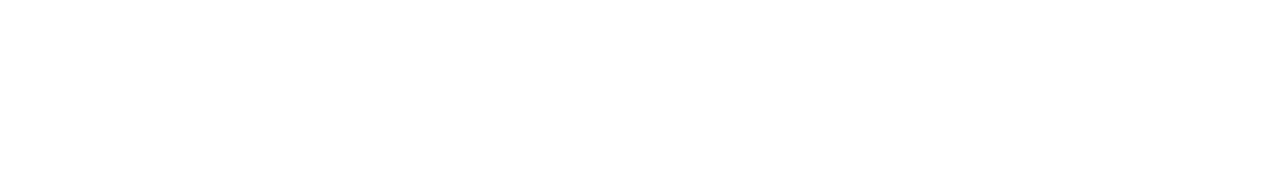
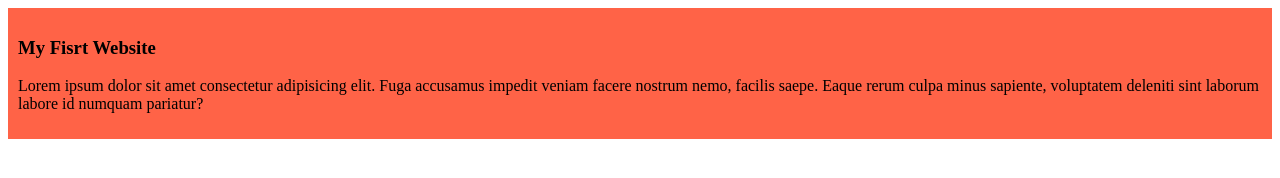
Before and after one commit to Afser36/my-new-website, a plain HTML site: page index.html in a window 1280 px wide. Drawn offline with Linux system fonts and the light colour scheme.

Commit message:
added the first blog

```diff
--- a/index.html
+++ b/index.html
@@ -5,8 +5,12 @@
     <meta name="viewport" content="width=device-width,
     initial-scale=1.0">
     <title>My New Website</title>
+    <link rel="stylesheet" href="styles/blog.css"
 </head>
 <body>
-
+    <div>
+        <h3>My Fisrt Website</h3>
+        <p>Lorem ipsum dolor sit amet consectetur adipisicing elit. Fuga accusamus impedit veniam facere nostrum nemo, facilis saepe. Eaque rerum culpa minus sapiente, voluptatem deleniti sint laborum labore id numquam pariatur?</p>
+    </div>
 </body>
 </html>
--- /dev/null
+++ b/styles/blog.css
@@ -0,0 +1,4 @@
+div{
+    background-color: tomato;
+    padding: 10px;
+}
```
